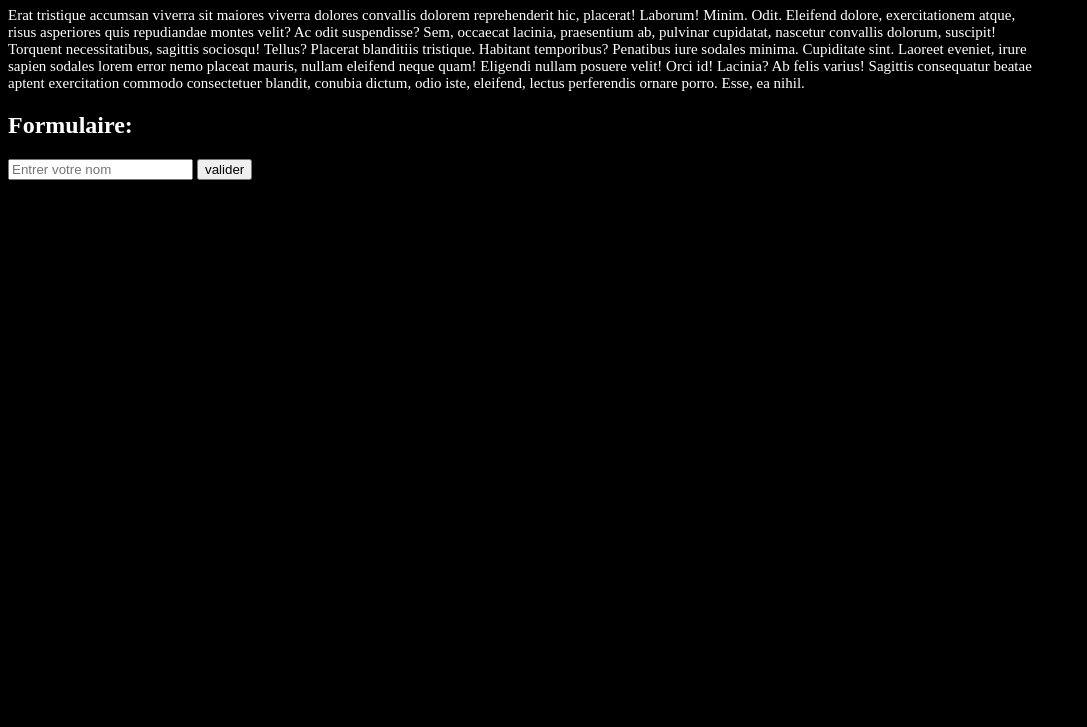
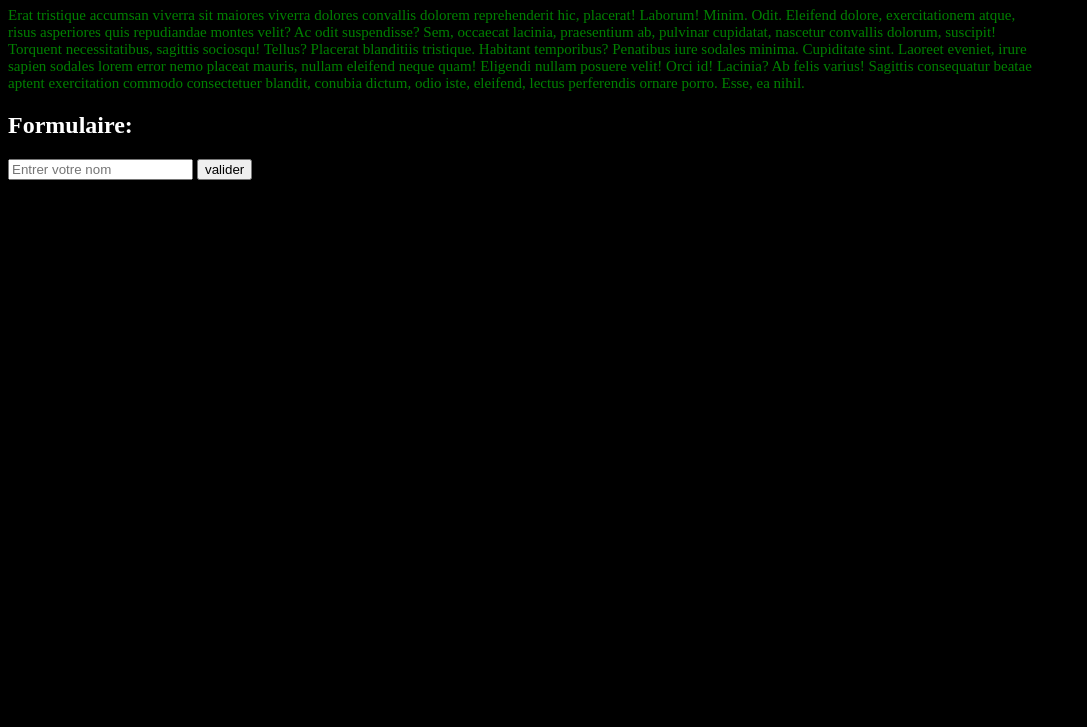
Before and after one commit to SamJS6/Partie2Activite, a plain HTML site: page index.html in a window 1280 px wide. Shown: the part 73-800 px from the top of the page, without its empty margins (0-1087 px from the left). Drawn offline with Linux system fonts and the light colour scheme.

Commit message:
modification de la couleur de la balise p en Vert

```diff
--- a/style.css
+++ b/style.css
@@ -8,5 +8,5 @@ body{
 
 p {
 	font-size: 15px;
-	color: #FFF;
+	color: green;
 }
```
